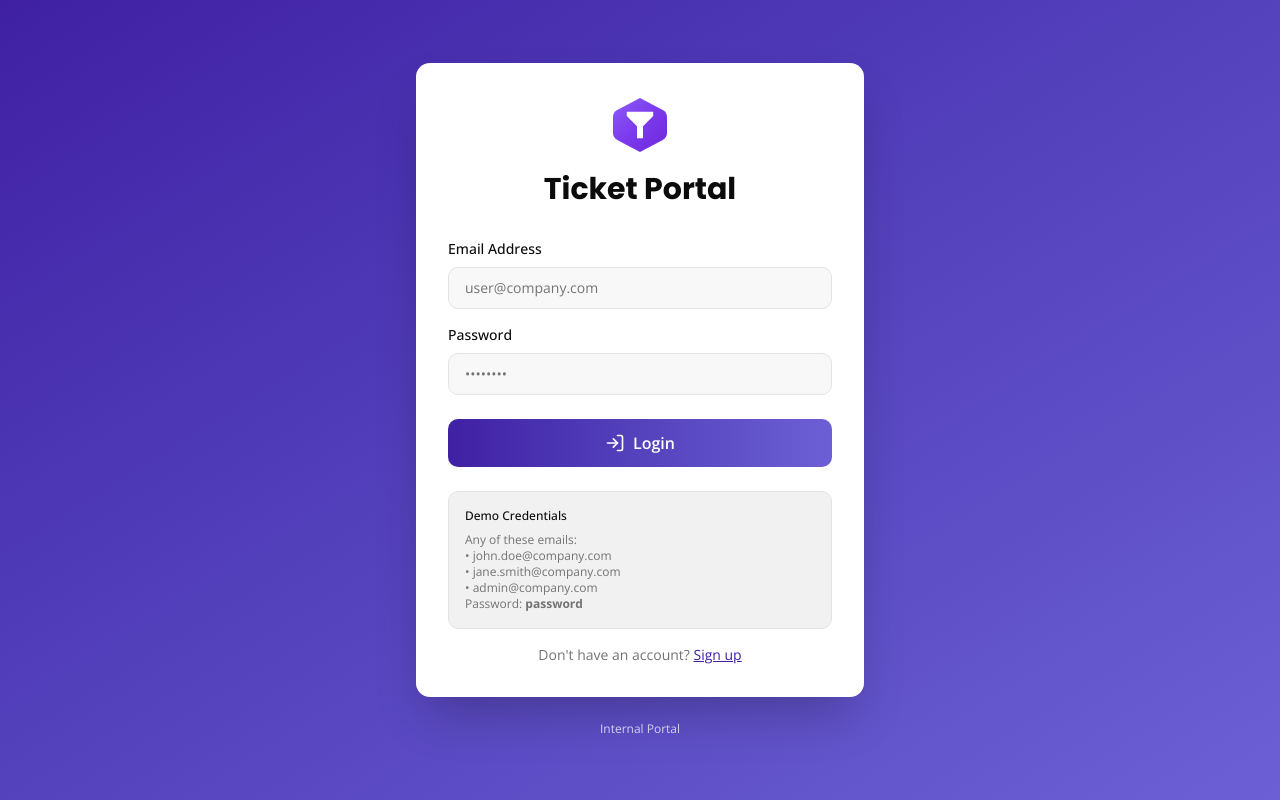
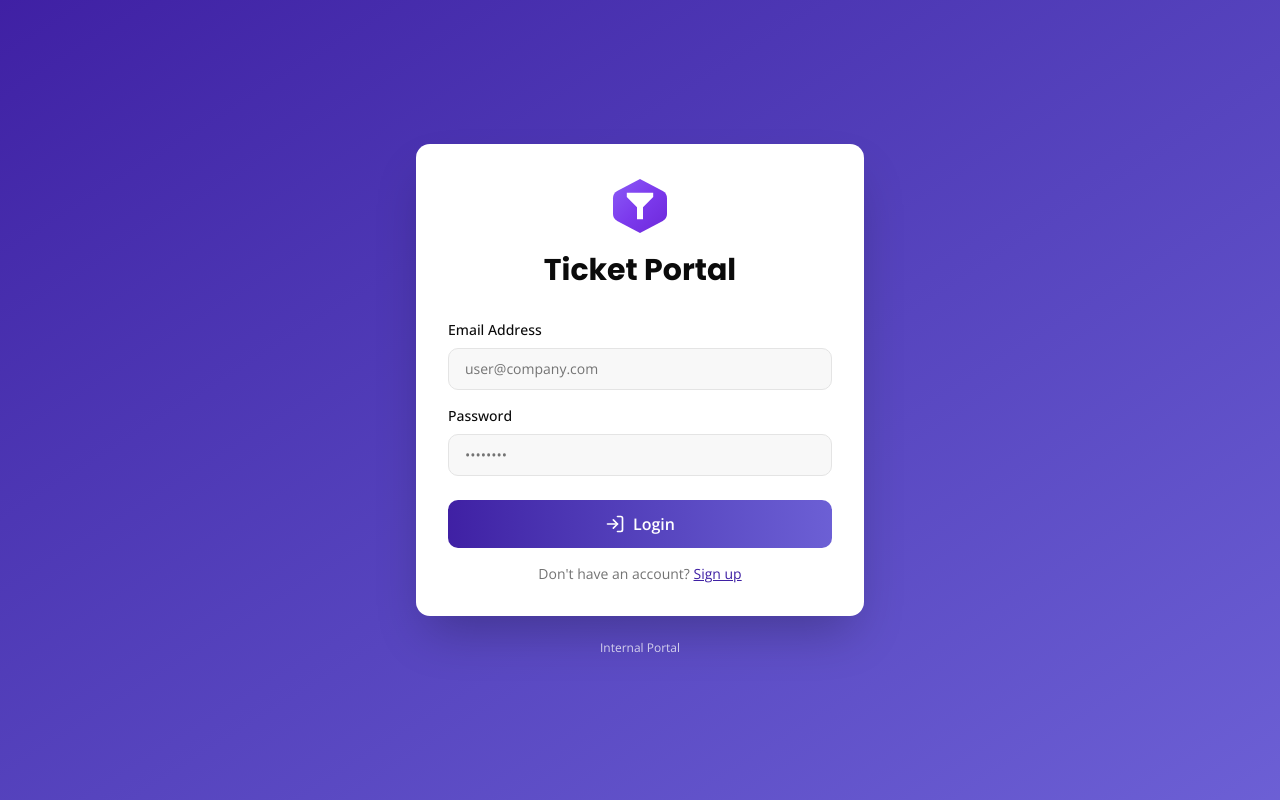
Before and after one commit to weebHarsh/ticketing-portal, a Next.js app: page / in a window 1280 px wide. Built offline with nearby package versions, Linux system fonts and the light colour scheme.

Commit message:
Remove demo credentials box from login screen
Co-Authored-By: Claude Sonnet 4.5 <noreply@anthropic.com>

```diff
--- a/components/auth/login-form.tsx
+++ b/components/auth/login-form.tsx
@@ -121,19 +121,6 @@ export function LoginForm() {
           </button>
         </form>
 
-        {/* Info Box */}
-        <div className="mt-6 p-4 bg-muted/50 rounded-lg border border-border">
-          <p className="text-xs font-medium text-foreground mb-2">Demo Credentials</p>
-          <p className="text-xs text-muted-foreground">
-            Any of these emails:
-            <br />• john.doe@company.com
-            <br />• jane.smith@company.com
-            <br />• admin@company.com
-            <br />
-            Password: <strong>password</strong>
-          </p>
-        </div>
-
         {/* Signup Link */}
         <div className="text-center mt-4">
           <p className="text-sm text-muted-foreground">
```
